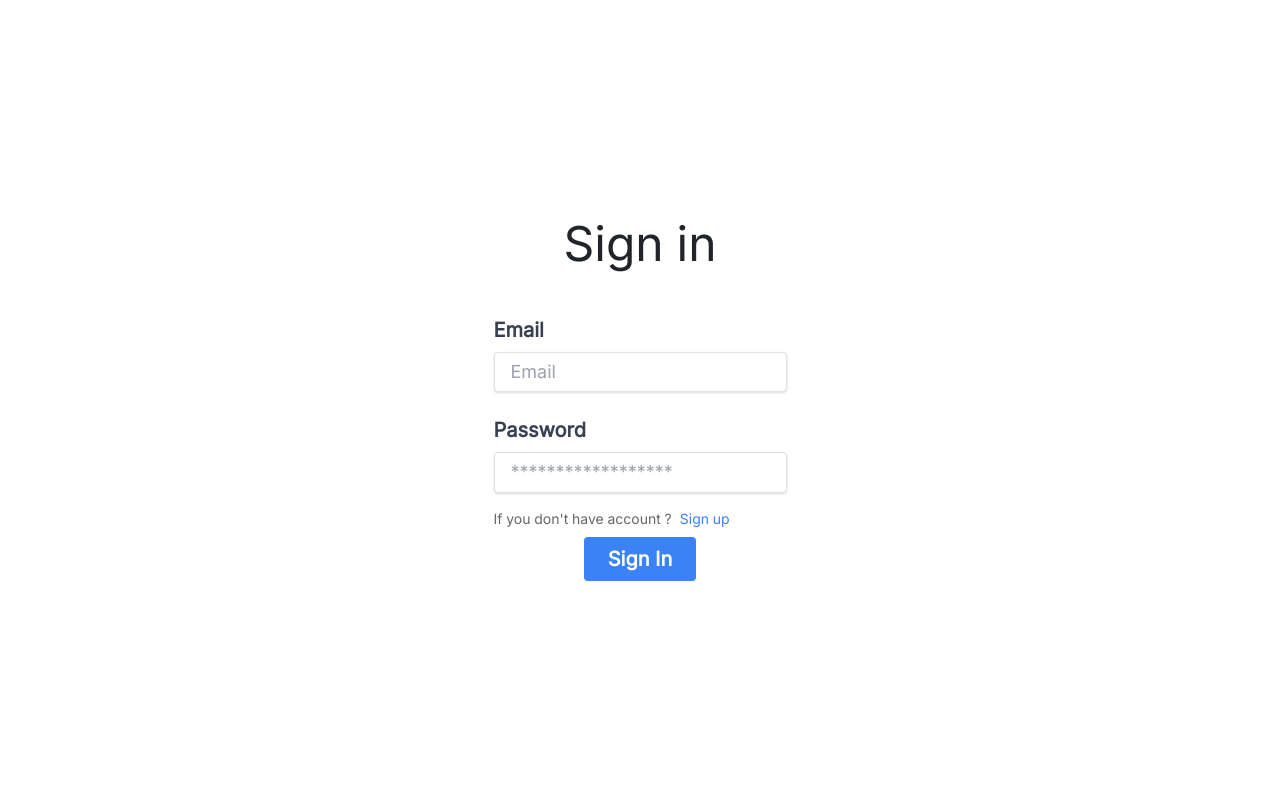
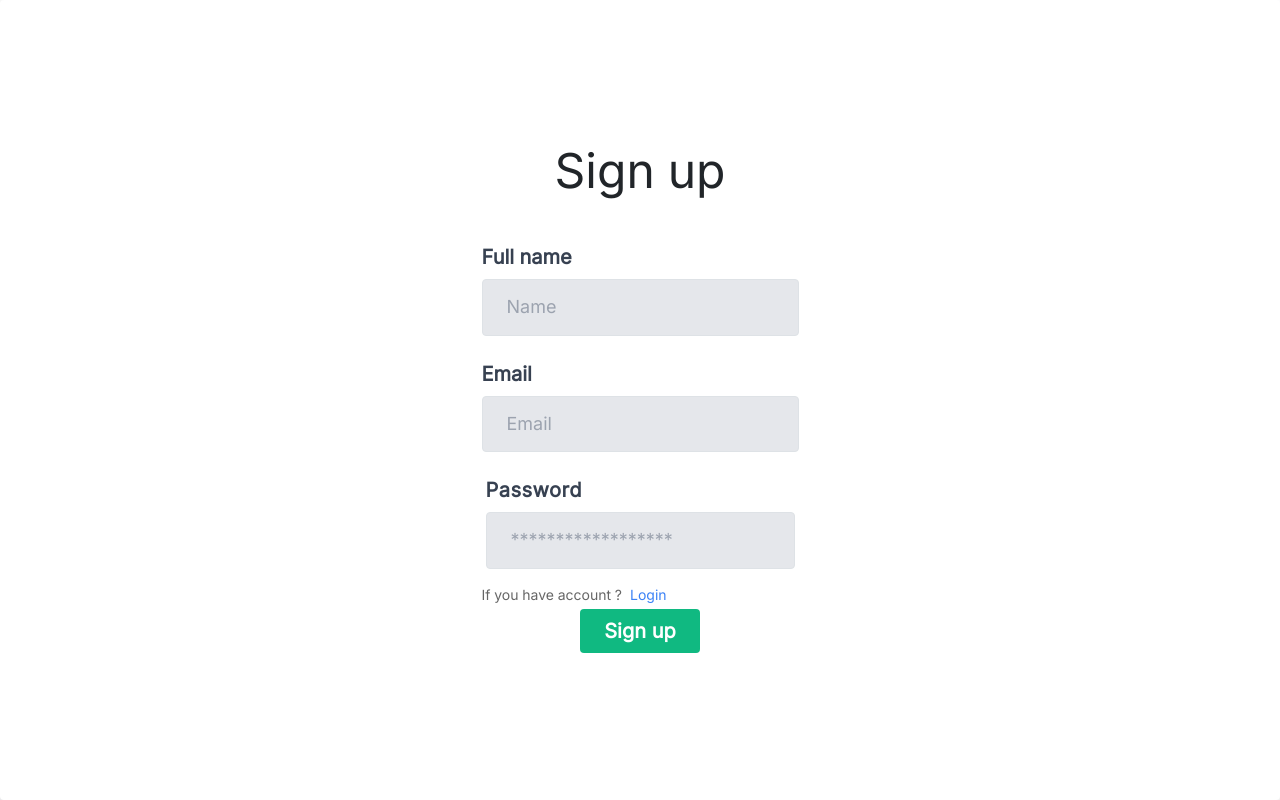
Before and after one commit to swatigothwal/MS_team_clone, a React (Create React App) app in the folder client/: page / in a window 1280 px wide. Before the commit this address led to /login. Built offline with nearby package versions, Linux system fonts and the light colour scheme; no server answers.

Commit message:
Route changed

```diff
--- a/client/src/App.js
+++ b/client/src/App.js
@@ -34,7 +34,8 @@ function App() {
         <Route path="/register" exact component={Register} />
         <Route path="/rooms/:id" component={Room} />
         <Route path="/join" exact component={Join} />
-        <Route path="/" exact component={Home} />
+        <Route path="/" exact component={Register} />
+        <Route path="home" exact component={Home}/>
       </Switch>
     </div>
   );
```
